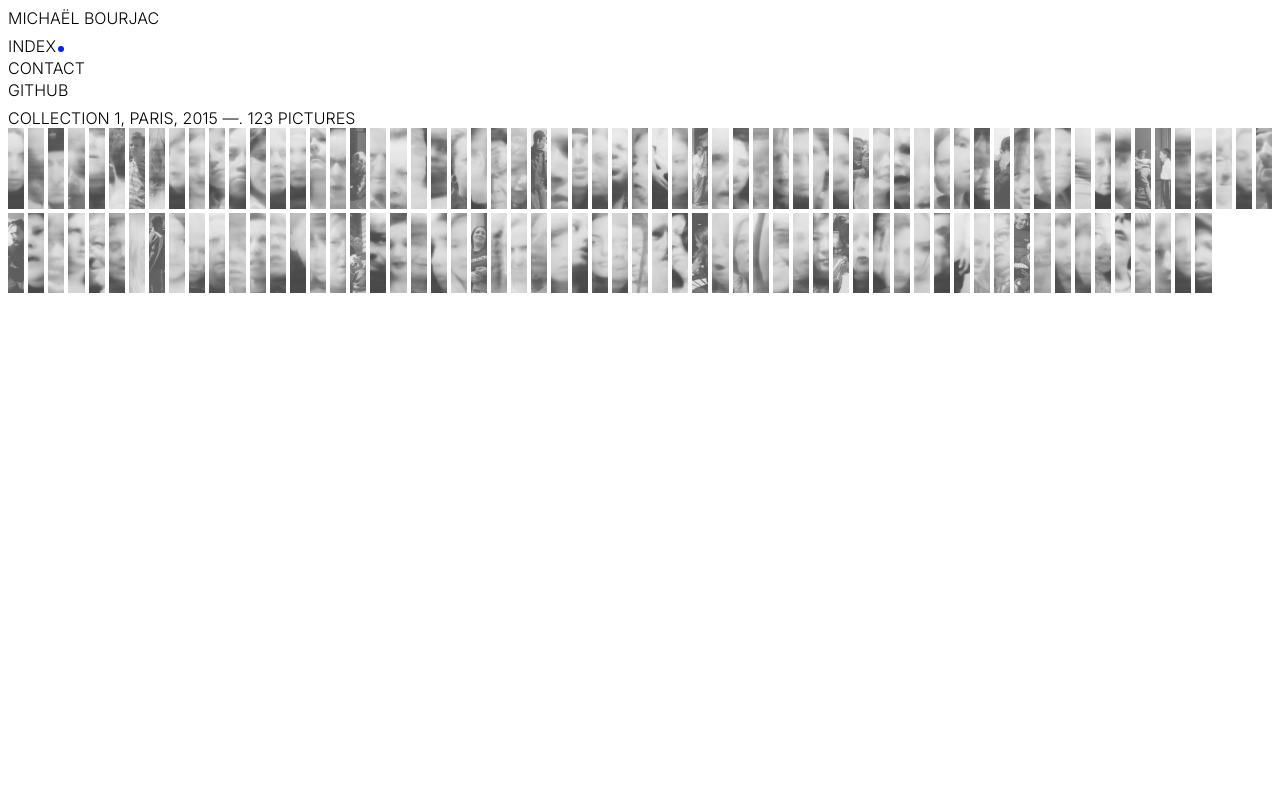
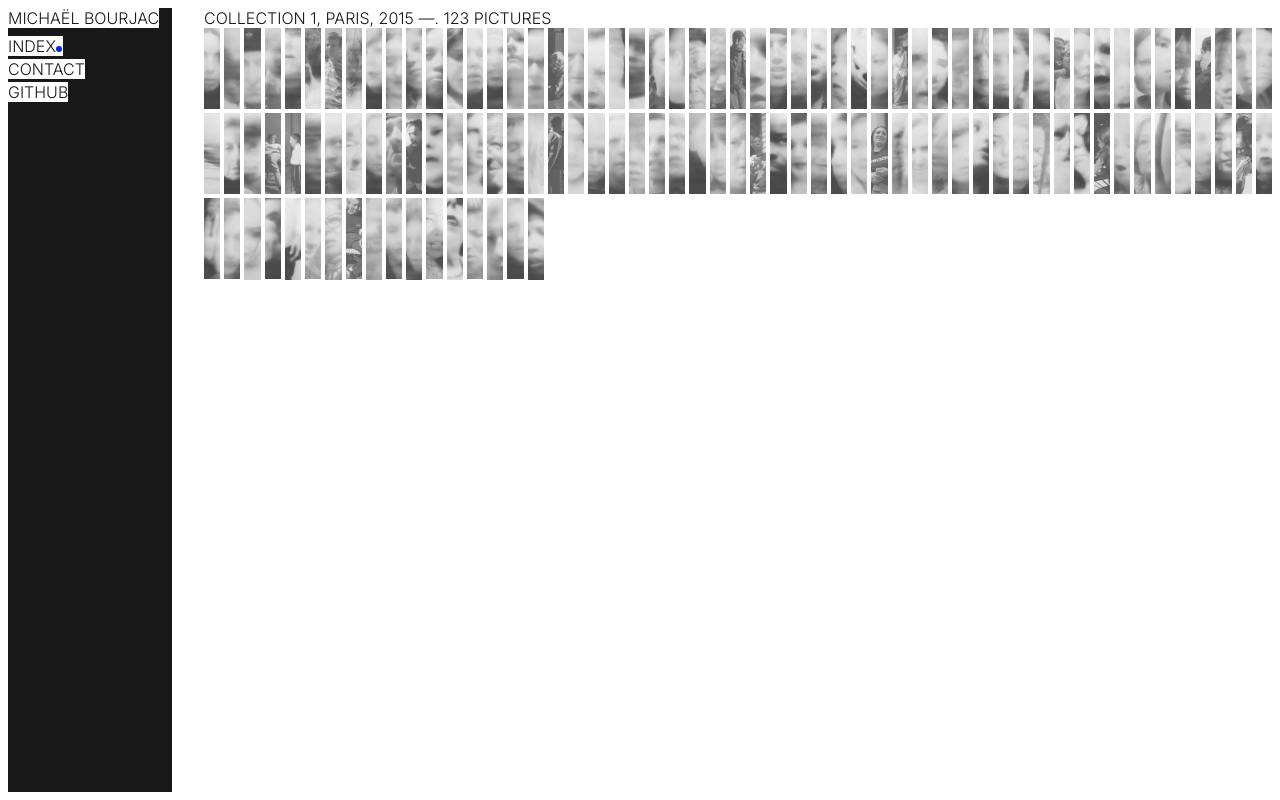
Before and after one commit to mbourjac/mb-portfolio-app, a React (Vite) app: page / in a window 1280 px wide. Built offline with nearby package versions, Linux system fonts and the light colour scheme.

Commit message:
feat: create app layout

```diff
--- a/src/components/Header.tsx
+++ b/src/components/Header.tsx
@@ -5,16 +5,16 @@ export const Header = () => {
   const githubUrl = import.meta.env.VITE_GITHUB_URL;
 
   return (
-    <header className="flex flex-col gap-2">
+    <header className="flex flex-col gap-2 whitespace-nowrap bg-off-black">
       <h1 className="w-fit bg-white">Michaël Bourjac</h1>
       <nav>
-        <ul className="flex flex-col gap-[0.125rem]">
+        <ul className="flex flex-col gap-[0.175rem]">
           <li>
             <Link
               to="/"
-              className="pointer-events-auto w-fit bg-white hover:text-primary"
+              className="block h-full w-fit bg-white hover:text-primary"
               activeProps={{
-                className: 'hover:text-black active-marker',
+                className: 'hover:text-off-black active-marker',
               }}
             >
               Index
@@ -23,7 +23,7 @@ export const Header = () => {
           <li>
             <a
               href={`mailto:${contactEmail ?? ''}`}
-              className="pointer-events-auto bg-white hover:text-primary"
+              className="block h-full w-fit bg-white hover:text-primary"
             >
               Contact
             </a>
@@ -33,7 +33,7 @@ export const Header = () => {
               href={githubUrl}
               target="_blank"
               rel="noopener noreferrer"
-              className="pointer-events-auto bg-white hover:text-primary"
+              className="block h-full w-fit bg-white hover:text-primary"
             >
               Github
             </a>
--- a/src/index.css
+++ b/src/index.css
@@ -6,7 +6,7 @@
 
 @layer base {
   body {
-    @apply font-primary font-light uppercase leading-tight;
+    @apply text-off-black font-primary font-light uppercase leading-tight;
   }
 }
 
--- /dev/null
+++ b/src/layouts/AppLayout/AppLayout.tsx
@@ -0,0 +1,13 @@
+import { Outlet } from '@tanstack/react-router';
+import { Header } from '../../components/Header';
+
+export const AppLayout = () => {
+  return (
+    <div className="grid h-screen grid-cols-[11.25rem_23.75rem_1fr] grid-rows-[auto_1fr] gap-x-4">
+      <div className="relative z-10 col-start-1 row-start-1 px-2 pt-2">
+        <Header />
+      </div>
+      <Outlet />
+    </div>
+  );
+};
--- a/src/pages/CollectionOne/CollectionOne.tsx
+++ b/src/pages/CollectionOne/CollectionOne.tsx
@@ -1,5 +1,4 @@
 import { useRef } from 'react';
-import { Header } from '../../components/Header';
 import { useGridNavigation } from '../../hooks/use-grid-navigation';
 import { cn } from '../../lib/tailwind';
 import { COLLECTION_ONE } from './CollectionOne.constants';
@@ -18,10 +17,6 @@ export const CollectionOne = () => {
   };
 
   return (
-    <div className="grid h-screen grid-cols-[11.25rem_23.75rem_1fr] grid-rows-[auto_1fr] gap-x-4">
-      <div className="relative z-10 col-start-1 row-start-1 px-2 pt-2">
-        <Header />
-      </div>
     <main className="col-span-3 col-start-1 row-span-2 row-start-1 grid grid-cols-subgrid grid-rows-subgrid overflow-hidden">
       <div className="relative z-10 col-start-1 row-start-2 whitespace-nowrap px-2 pb-2">
         <div className="flex flex-col gap-2 bg-off-black pt-2">
@@ -59,6 +54,5 @@ export const CollectionOne = () => {
         ))}
       </div>
     </main>
-    </div>
   );
 };
--- a/src/pages/Home/Home.tsx
+++ b/src/pages/Home/Home.tsx
@@ -1,12 +1,13 @@
 import { Link } from '@tanstack/react-router';
-import { Header } from '../../components/Header';
 import { COLLECTIONS } from './Home.constants';
 
 export const Home = () => {
   return (
-    <div className="flex flex-col gap-2 p-2">
-      <Header />
-      <main className="flex flex-col gap-2">
+    <main className="col-span-3 col-start-1 row-span-2 row-start-1 grid grid-cols-subgrid grid-rows-subgrid overflow-hidden">
+      <div className="col-start-1 row-start-2 px-2 pb-2">
+        <div className="h-full bg-off-black"></div>
+      </div>
+      <div className="col-span-2 col-start-2 row-span-2 row-start-1 flex flex-col gap-2 overflow-auto p-2">
         {COLLECTIONS.map(
           ({ index, pathname, title, date, picturesCount, thumbnails }) => (
             <article key={pathname}>
@@ -29,7 +30,7 @@ export const Home = () => {
             </article>
           ),
         )}
-      </main>
-    </div>
+      </div>
+    </main>
   );
 };
--- a/src/router/routeTree.gen.ts
+++ b/src/router/routeTree.gen.ts
@@ -11,45 +11,63 @@
 // Import Routes
 
 import { Route as rootRoute } from './../routes/__root'
-import { Route as Collection1Import } from './../routes/collection-1'
-import { Route as IndexImport } from './../routes/index'
+import { Route as LayoutImport } from './../routes/_layout'
+import { Route as LayoutIndexImport } from './../routes/_layout/index'
+import { Route as LayoutCollection1Import } from './../routes/_layout/collection-1'
 
 // Create/Update Routes
 
-const Collection1Route = Collection1Import.update({
-  path: '/collection-1',
+const LayoutRoute = LayoutImport.update({
+  id: '/_layout',
   getParentRoute: () => rootRoute,
 } as any)
 
-const IndexRoute = IndexImport.update({
+const LayoutIndexRoute = LayoutIndexImport.update({
   path: '/',
-  getParentRoute: () => rootRoute,
+  getParentRoute: () => LayoutRoute,
+} as any)
+
+const LayoutCollection1Route = LayoutCollection1Import.update({
+  path: '/collection-1',
+  getParentRoute: () => LayoutRoute,
 } as any)
 
 // Populate the FileRoutesByPath interface
 
 declare module '@tanstack/react-router' {
   interface FileRoutesByPath {
-    '/': {
-      id: '/'
+    '/_layout': {
+      id: '/_layout'
+      path: ''
+      fullPath: ''
+      preLoaderRoute: typeof LayoutImport
+      parentRoute: typeof rootRoute
+    }
+    '/_layout/collection-1': {
+      id: '/_layout/collection-1'
+      path: '/collection-1'
+      fullPath: '/collection-1'
+      preLoaderRoute: typeof LayoutCollection1Import
+      parentRoute: typeof LayoutImport
+    }
+    '/_layout/': {
+      id: '/_layout/'
       path: '/'
       fullPath: '/'
-      preLoaderRoute: typeof IndexImport
-      parentRoute: typeof rootRoute
-    }
-    '/collection-1': {
-      id: '/collection-1'
-      path: '/collection-1'
-      fullPath: '/collection-1'
-      preLoaderRoute: typeof Collection1Import
-      parentRoute: typeof rootRoute
+      preLoaderRoute: typeof LayoutIndexImport
+      parentRoute: typeof LayoutImport
     }
   }
 }
 
 // Create and export the route tree
 
-export const routeTree = rootRoute.addChildren({ IndexRoute, Collection1Route })
+export const routeTree = rootRoute.addChildren({
+  LayoutRoute: LayoutRoute.addChildren({
+    LayoutCollection1Route,
+    LayoutIndexRoute,
+  }),
+})
 
 /* prettier-ignore-end */
 
@@ -59,15 +77,23 @@ export const routeTree = rootRoute.addChildren({ IndexRoute, Collection1Route })
     "__root__": {
       "filePath": "__root.tsx",
       "children": [
-        "/",
-        "/collection-1"
+        "/_layout"
       ]
     },
-    "/": {
-      "filePath": "index.tsx"
+    "/_layout": {
+      "filePath": "_layout.tsx",
+      "children": [
+        "/_layout/collection-1",
+        "/_layout/"
+      ]
     },
-    "/collection-1": {
-      "filePath": "collection-1.tsx"
+    "/_layout/collection-1": {
+      "filePath": "_layout/collection-1.tsx",
+      "parent": "/_layout"
+    },
+    "/_layout/": {
+      "filePath": "_layout/index.tsx",
+      "parent": "/_layout"
     }
   }
 }
--- /dev/null
+++ b/src/routes/_layout.tsx
@@ -0,0 +1,6 @@
+import { createFileRoute } from '@tanstack/react-router';
+import { AppLayout } from '../layouts/AppLayout/AppLayout';
+
+export const Route = createFileRoute('/_layout')({
+  component: AppLayout,
+});
--- /dev/null
+++ b/src/routes/_layout/collection-1.tsx
@@ -0,0 +1,6 @@
+import { createFileRoute } from '@tanstack/react-router';
+import { CollectionOne } from '../../pages/CollectionOne/CollectionOne';
+
+export const Route = createFileRoute('/_layout/collection-1')({
+  component: CollectionOne,
+});
--- /dev/null
+++ b/src/routes/_layout/index.tsx
@@ -0,0 +1,6 @@
+import { createFileRoute } from '@tanstack/react-router';
+import { Home } from '../../pages/Home/Home';
+
+export const Route = createFileRoute('/_layout/')({
+  component: Home,
+});
--- a/src/routes/collection-1.tsx
+++ /dev/null
@@ -1,6 +0,0 @@
-import { createFileRoute } from '@tanstack/react-router';
-import { CollectionOne } from '../pages/CollectionOne/CollectionOne';
-
-export const Route = createFileRoute('/collection-1')({
-  component: CollectionOne,
-});
--- a/src/routes/index.tsx
+++ /dev/null
@@ -1,6 +0,0 @@
-import { createFileRoute } from '@tanstack/react-router';
-import { Home } from '../pages/Home/Home';
-
-export const Route = createFileRoute('/')({
-  component: Home,
-});
--- a/tailwind.config.js
+++ b/tailwind.config.js
@@ -9,6 +9,7 @@ export default {
         secondary: ['EB Garamond', 'serif'],
       },
       colors: {
+        'off-black': '#181818',
         primary: '#0023f5',
       },
     },
```
Lines whose indentation alone changed are shown as unchanged.
